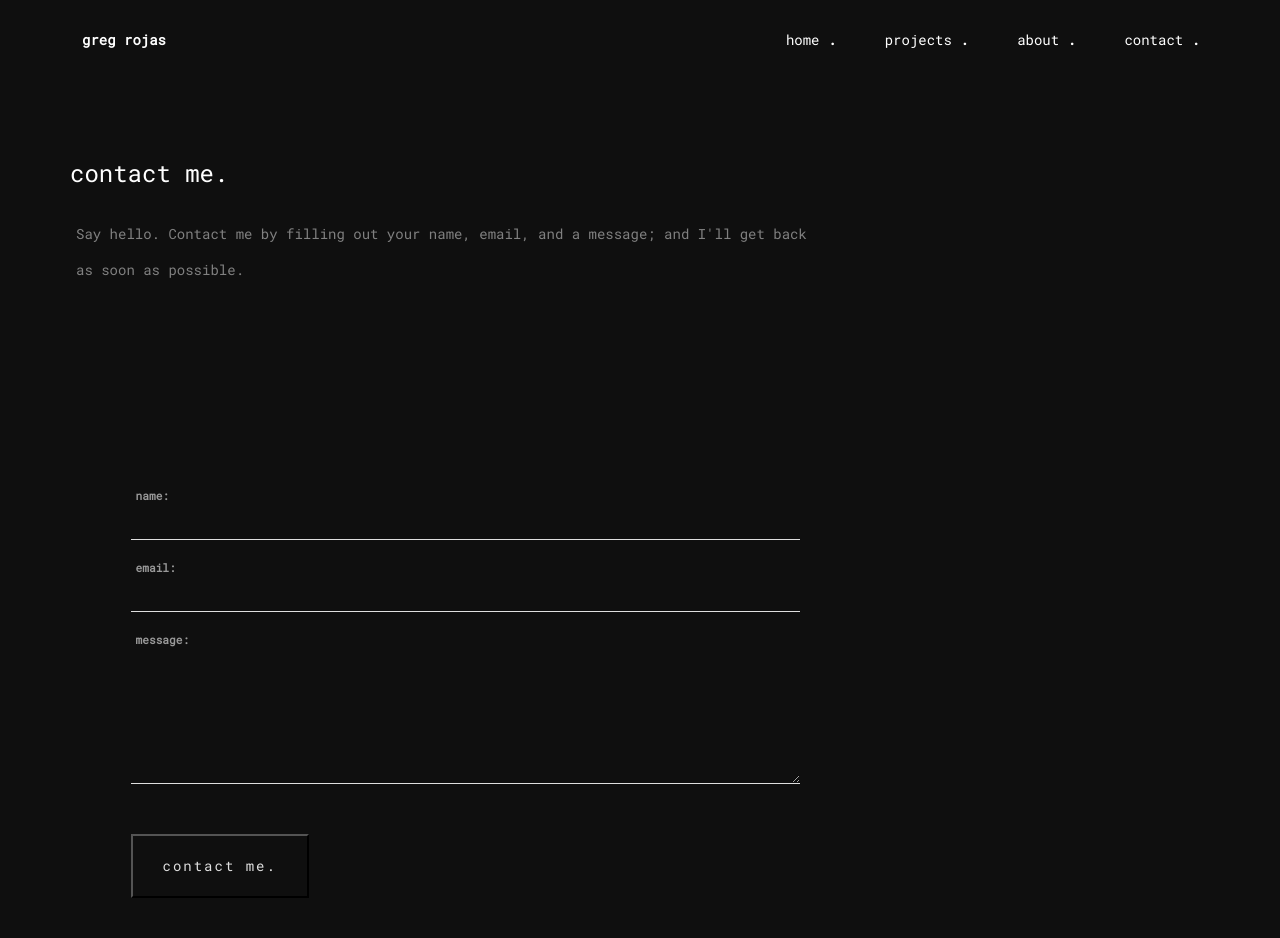
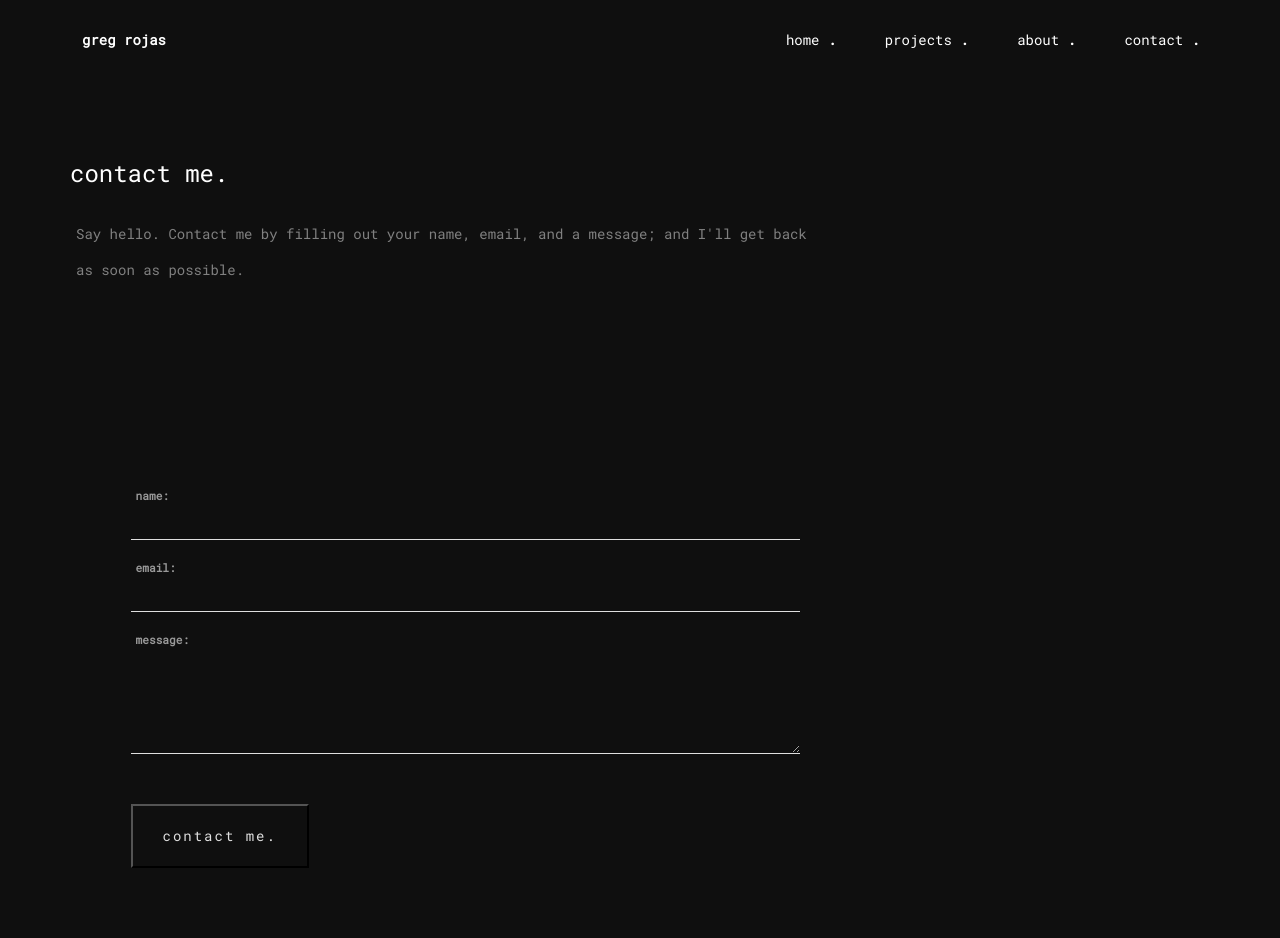
Before and after one commit to saynegrojas/portfolio2019, a website: page public/contact.html in a window 1280 px wide. Shown: the top 938 px of the page. Drawn offline with nearby package versions, Linux system fonts and the light colour scheme.

Commit message:
changed contact textarea min/max height

```diff
--- a/style/styles.css
+++ b/style/styles.css
@@ -511,6 +511,10 @@ h6 {
     color: #fff;
     font-weight: bolder;
 }
+#contact-form textarea {
+    min-height: 100px;
+    max-height: 100px;
+}
 input:focus {
     outline: none;
     border: none;
```
